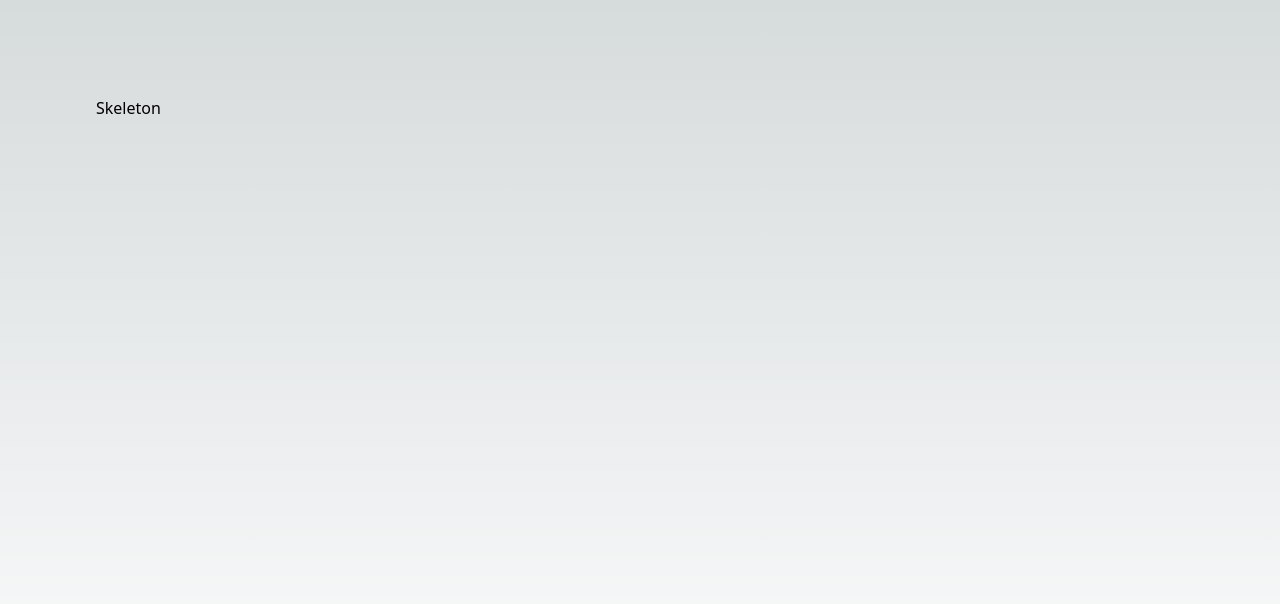
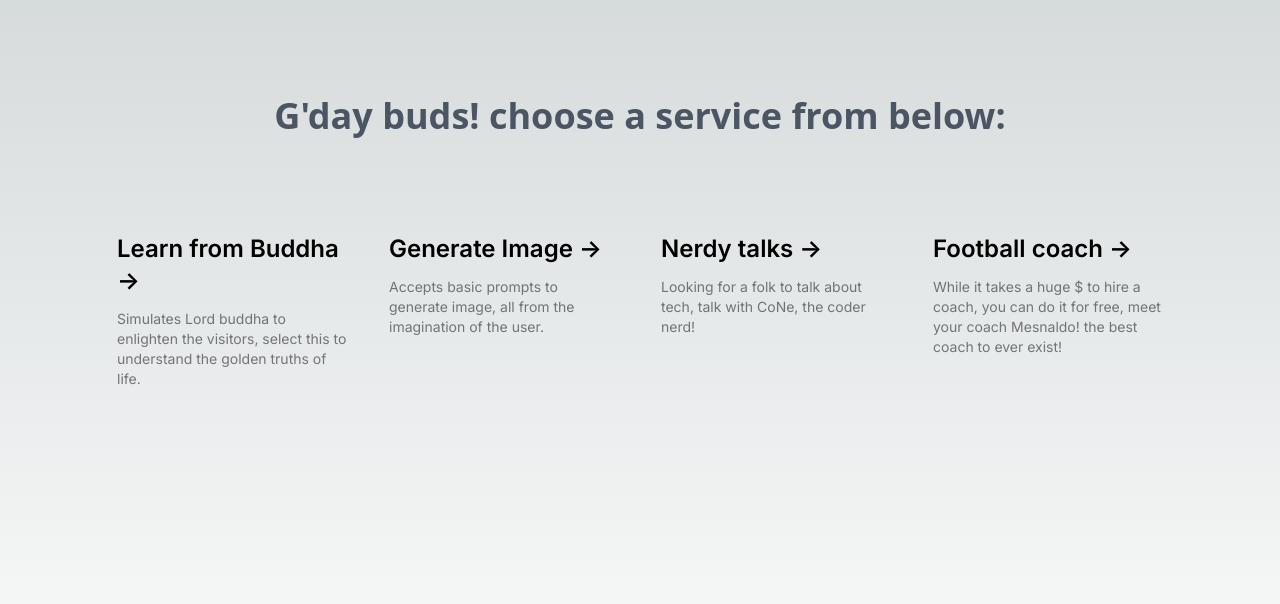
Before and after one commit to NirajanM/let-s-integrate-openAI-Nextjs, a Next.js app: page / in a window 1280 px wide. Shown: the top 604 px of the page. Built offline with nearby package versions, Linux system fonts and the light colour scheme.

Commit message:
bunch of contents added

```diff
--- a/app/page.js
+++ b/app/page.js
@@ -5,8 +5,89 @@ const inter = Inter({ subsets: ['latin'] })
 
 export default function Home() {
   return (
-    <main className={`${inter.className}flex min-h-screen flex-col items-center justify-between p-24`}>
-      <div>Skeleton</div>
+    <main className="flex min-h-screen flex-col items-center justify-start gap-12 lg:gap-20 py-24 px-4 lg:p-24">
+
+      <div className="text-center text-3xl lg:text-4xl font-medium lg:font-black text-gray-600 dark:text-white">
+        G'day buds! choose a service from below:
+      </div>
+
+      <div className="mb-32 grid text-center lg:mb-0 lg:grid-cols-4 lg:text-left">
+        <a
+          href="https://beta.nextjs.org/docs?utm_source=create-next-app&utm_medium=appdir-template&utm_campaign=create-next-app"
+          className="group rounded-lg border border-transparent px-5 py-4 transition-colors hover:border-gray-300 hover:bg-gray-100 hover:dark:border-neutral-700 hover:dark:bg-neutral-800/30"
+          target="_blank"
+          rel="noopener noreferrer"
+        >
+          <h2 className={`${inter.className} mb-3 text-2xl font-semibold`}>
+            Learn from Buddha{' '}
+            <span className="inline-block transition-transform group-hover:translate-x-1 motion-reduce:transform-none">
+              -&gt;
+            </span>
+          </h2>
+          <p
+            className={`${inter.className} m-0 max-w-[30ch] text-sm opacity-50`}
+          >
+            Simulates Lord buddha to enlighten the visitors, select this to understand the golden truths of life.
+          </p>
+        </a>
+
+        <a
+          href="https://nextjs.org/learn?utm_source=create-next-app&utm_medium=appdir-template-tw&utm_campaign=create-next-app"
+          className="group rounded-lg border border-transparent px-5 py-4 transition-colors hover:border-gray-300 hover:bg-gray-100 hover:dark:border-neutral-700 hover:dark:bg-neutral-800 hover:dark:bg-opacity-30"
+          target="_blank"
+          rel="noopener noreferrer"
+        >
+          <h2 className={`${inter.className} mb-3 text-2xl font-semibold`}>
+            Generate Image{' '}
+            <span className="inline-block transition-transform group-hover:translate-x-1 motion-reduce:transform-none">
+              -&gt;
+            </span>
+          </h2>
+          <p
+            className={`${inter.className} m-0 max-w-[30ch] text-sm opacity-50`}
+          >
+            Accepts basic prompts to generate image, all from the imagination of the user.
+          </p>
+        </a>
+
+        <a
+          href="https://vercel.com/templates?framework=next.js&utm_source=create-next-app&utm_medium=appdir-template&utm_campaign=create-next-app"
+          className="group rounded-lg border border-transparent px-5 py-4 transition-colors hover:border-gray-300 hover:bg-gray-100 hover:dark:border-neutral-700 hover:dark:bg-neutral-800/30"
+          target="_blank"
+          rel="noopener noreferrer"
+        >
+          <h2 className={`${inter.className} mb-3 text-2xl font-semibold`}>
+            Nerdy talks{' '}
+            <span className="inline-block transition-transform group-hover:translate-x-1 motion-reduce:transform-none">
+              -&gt;
+            </span>
+          </h2>
+          <p
+            className={`${inter.className} m-0 max-w-[30ch] text-sm opacity-50`}
+          >
+            Looking for a folk to talk about tech, talk with CoNe, the coder nerd!
+          </p>
+        </a>
+
+        <a
+          href="https://vercel.com/new?utm_source=create-next-app&utm_medium=appdir-template&utm_campaign=create-next-app"
+          className="group rounded-lg border border-transparent px-5 py-4 transition-colors hover:border-gray-300 hover:bg-gray-100 hover:dark:border-neutral-700 hover:dark:bg-neutral-800/30"
+          target="_blank"
+          rel="noopener noreferrer"
+        >
+          <h2 className={`${inter.className} mb-3 text-2xl font-semibold`}>
+            Football coach{' '}
+            <span className="inline-block transition-transform group-hover:translate-x-1 motion-reduce:transform-none">
+              -&gt;
+            </span>
+          </h2>
+          <p
+            className={`${inter.className} m-0 max-w-[30ch] text-sm opacity-50`}
+          >
+            While it takes a huge $ to hire a coach, you can do it for free, meet your coach Mesnaldo! the best coach to ever exist!
+          </p>
+        </a>
+      </div>
     </main>
   )
 }
```
